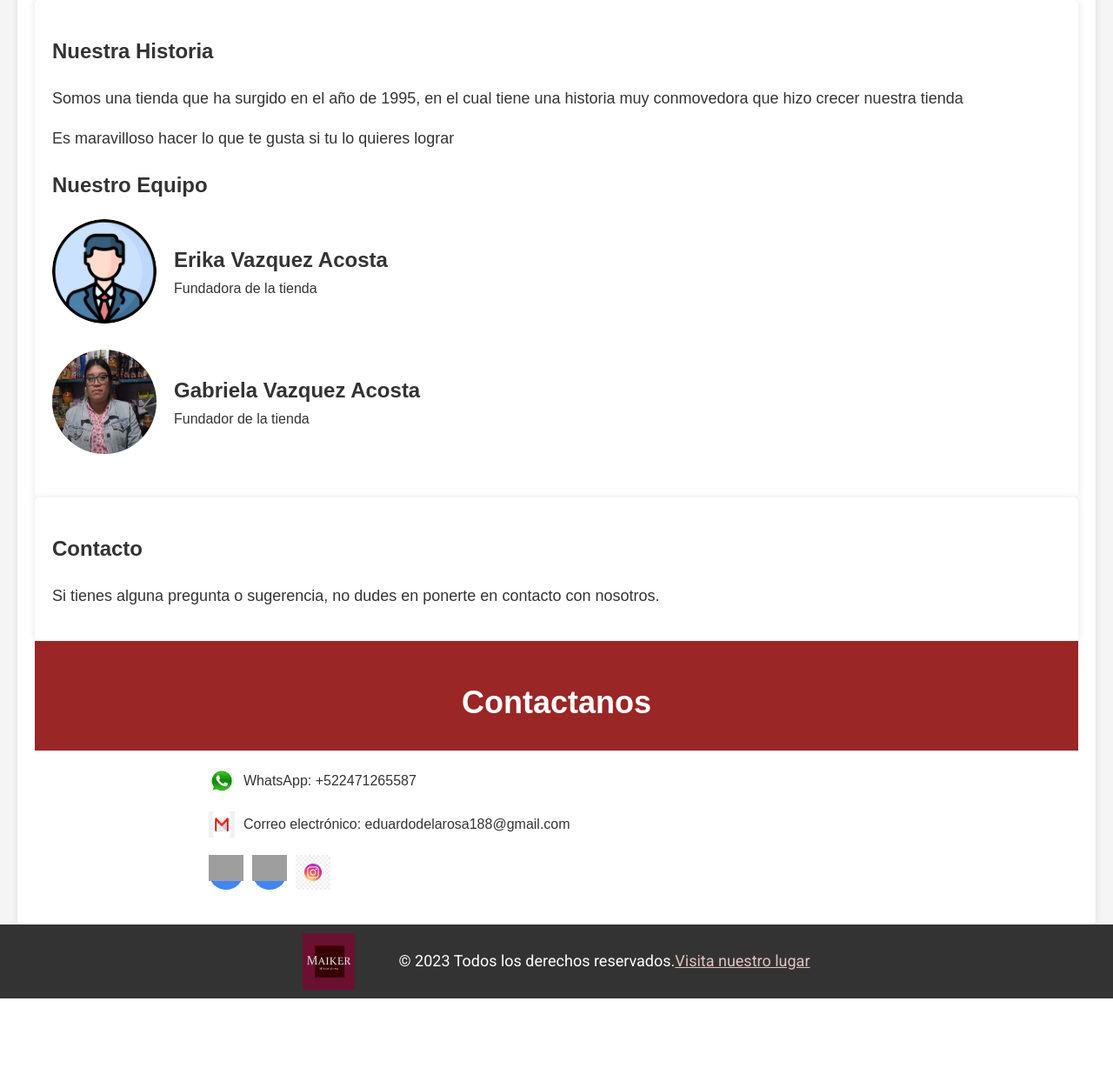
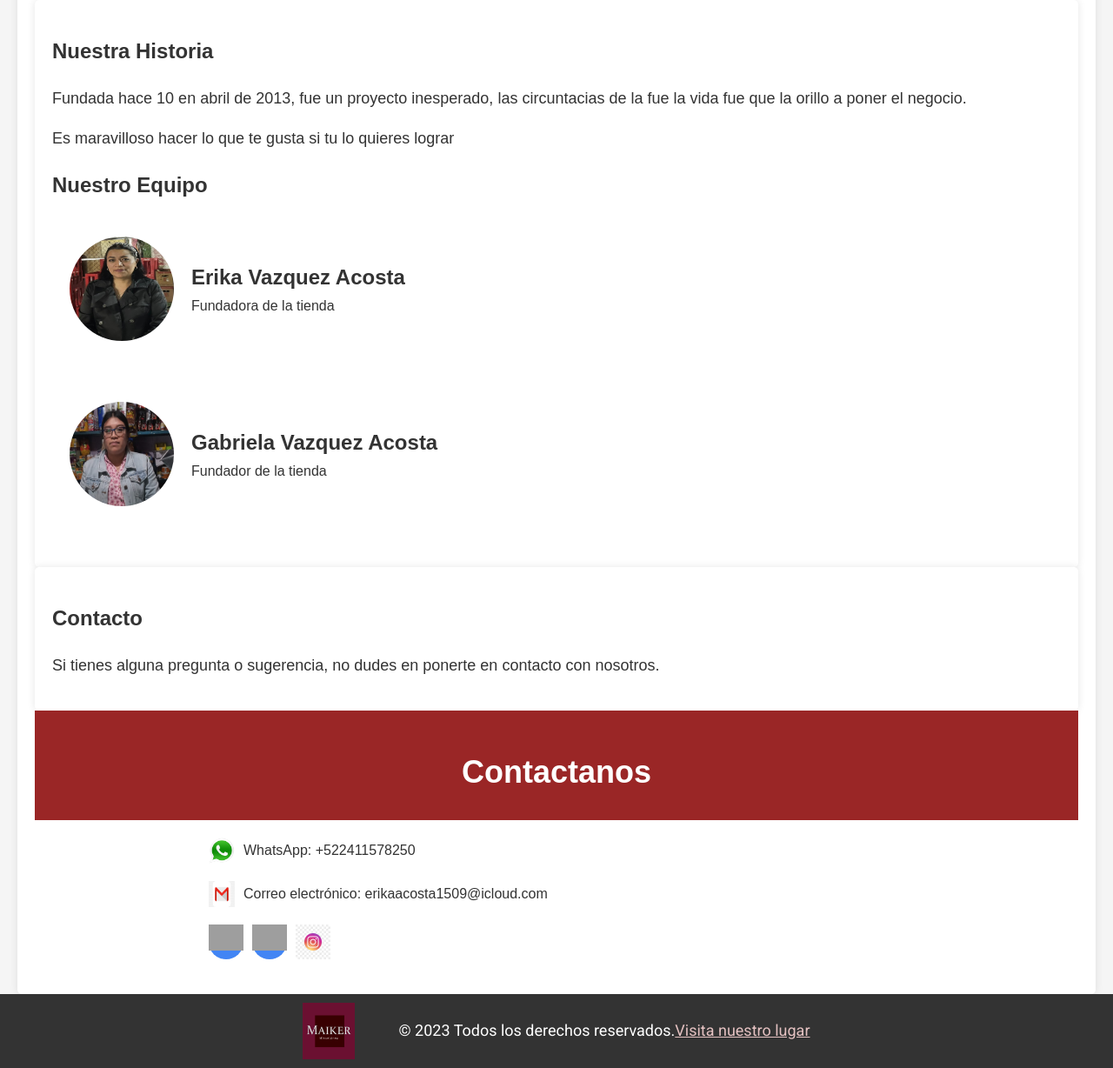
Before and after one commit to Eduardo188s/Abarrotes_Maiker, a Flask app: page /contact/ in a window 1280 px wide. Shown: the part 225-1453 px from the top of the page at 87% size. Before the commit the page ends 1373 px from the top, so only its background shows below. Run offline with Flask 3, Linux system fonts and the light colour scheme; grey boxes are pictures that could not be loaded.

Commit message:
Nachis12

```diff
--- a/app/static/css/styles.css
+++ b/app/static/css/styles.css
@@ -163,6 +163,10 @@ form input[type="text"] {
     border: 1px solid #ddd;
     border-radius: 3px;
 }
+.team-member{
+    padding: 20px;
+    width: 100%;
+}
 
 .form-container input {
     width: 100%;
--- a/app/templates/home/contact.html
+++ b/app/templates/home/contact.html
@@ -66,12 +66,12 @@
 
     <div class="container">
       <h2>Nuestra Historia</h2>
-      <p>Somos una tienda que ha surgido en el año de 1995, en el cual tiene una historia muy conmovedora que hizo crecer nuestra tienda</p>
+      <p>Fundada hace 10 en abril de 2013, fue un proyecto inesperado, las circuntacias de la fue la vida fue que la orillo a poner el negocio.</p>
       <p>Es maravilloso hacer lo que te gusta si tu lo quieres lograr</p>
 
       <h2>Nuestro Equipo</h2>
       <div class="team-member">
-        <img src="{{ url_for('static', filename='images/persona 1.png')}}"" alt="Miembro del equipo 1">
+        <img src="{{ url_for('static', filename='images/admin1.jpg')}}"" alt="Miembro del equipo 1">
         <div>
           <h2>Erika Vazquez Acosta</h2>
           <p>Fundadora de la tienda</p>
@@ -177,16 +177,16 @@
       <div class="contact-info">
         <div class="contact-item">
           <img src="{{ url_for('static', filename='images/whatsapp.png')}}" alt="WhatsApp">
-          <a href="https://wa.me/1234567890">WhatsApp: +522471265587</a>
+          <a href="https://wa.me/1234567890">WhatsApp: +522411578250</a>
         </div>
 
         <div class="contact-item">
           <img src="{{ url_for('static', filename='images/gmail.png')}}"" alt="Correo electrónico">
-          <a href="mailto:contacto@ejemplo.com">Correo electrónico: eduardodelarosa188@gmail.com</a>
+          <a href="mailto:contacto@ejemplo.com">Correo electrónico: erikaacosta1509@icloud.com</a>
         </div>
 
         <div class="social-icons">
-          <a href="https://www.facebook.com" target="_blank"><img src="{{ url_for('static', filename='images/facebook.png')}}" width="100%" alt="Facebook"></a>
+          <a href="https://www.facebook.com/erika.vazquezacosta.31" target="_blank"><img src="{{ url_for('static', filename='images/facebook.png')}}" width="100%" alt="Facebook"></a>
           <a href="https://twitter.com" target="_blank"><img src="{{ url_for('static', filename='images/twitter.png')}}" width="100%" alt="Twitter"></a>
           <a href="https://www.instagram.com" target="_blank"><img src="{{ url_for('static', filename='images/instagram.jpg')}}" width="100%" alt="Instagram"></a>
         </div>
--- a/app/templates/home/home.html
+++ b/app/templates/home/home.html
@@ -57,7 +57,8 @@
   <!-- Otras secciones del sitio web aquí -->
 
 </body>
-
-<img src="{{ url_for('static', filename='images/tienda.jpg') }}" width="100%" alt="wqdwqd">
+<div class="image-movimiento">
+  <img src="{{ url_for('static', filename='images/11.jpg') }}" width="100%" alt="wqdwqd">
+</div>
 <p>Autor: {{ name }}</p>
 {% endblock %}
--- a/requirements.txt
+++ b/requirements.txt
@@ -2,3 +2,4 @@ flask
 mysql-connector-python
 flask-wtf
 email_validator
+flask.login
```
Also changed, not shown: app/static/images/11.jpg (added), app/static/images/12.jpg (added), app/static/images/admin1.jpg (added), app/static/images/persona2.jpg (deleted), app/static/images/products/persona_1.png (renamed from app/static/images/persona 1.png).
